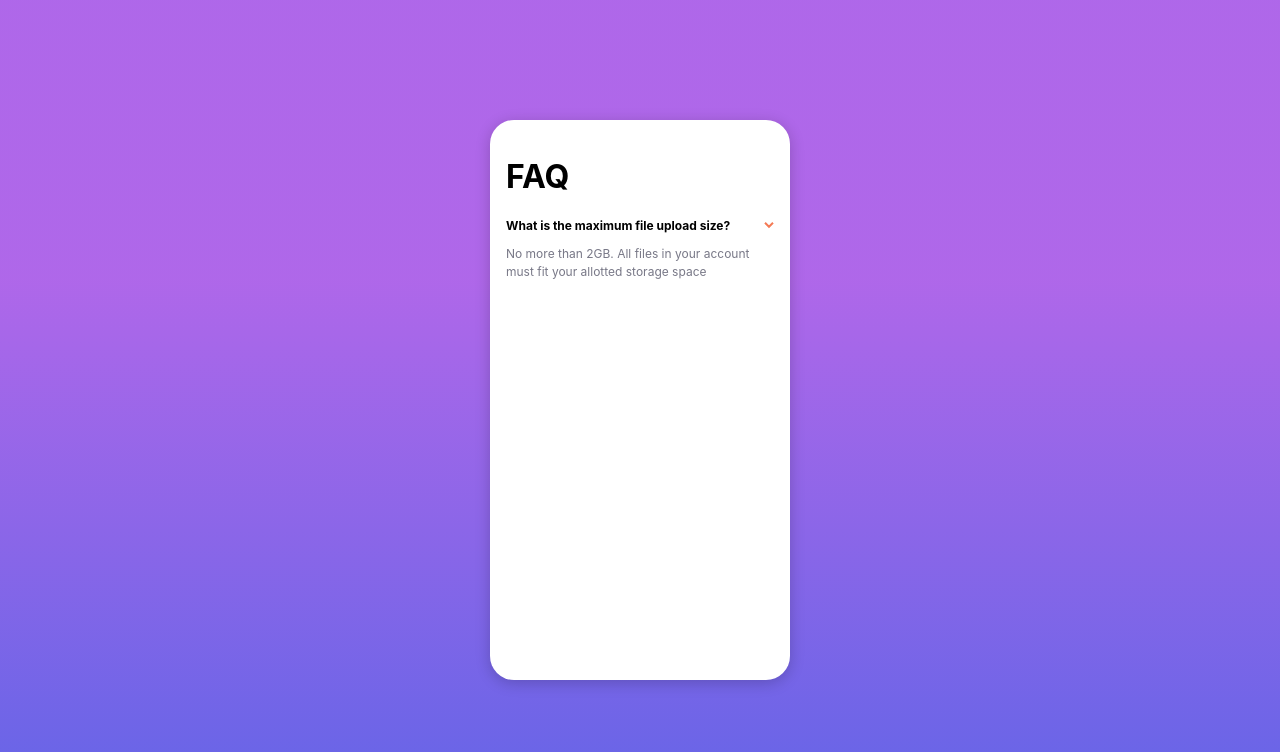
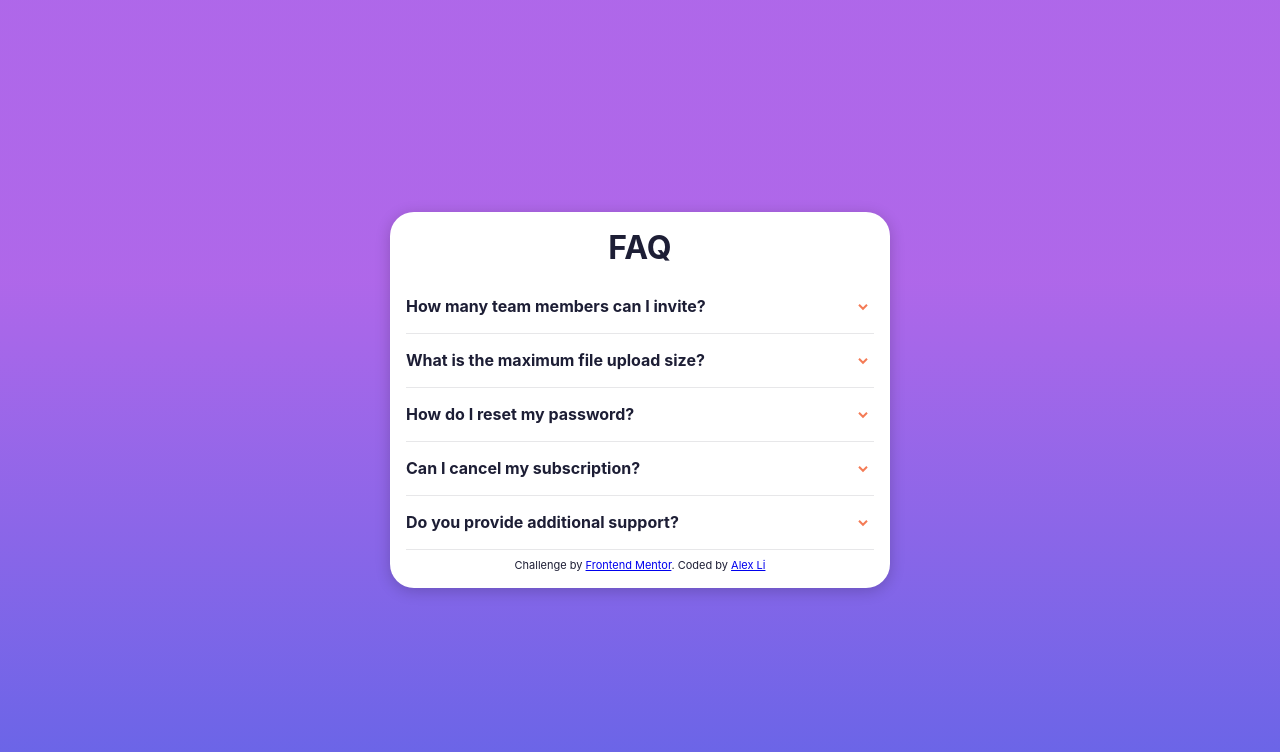
Before and after one commit to awexli/faq-accordion, a React (Create React App) app: page / in a window 1280 px wide. Shown: the top 752 px of the page. Built offline with nearby package versions, Linux system fonts and the light colour scheme.

Commit message:
complete functionality

```diff
--- a/src/App.jsx
+++ b/src/App.jsx
@@ -24,32 +24,74 @@ const MainContainer = styled.div`
     var(--gradient-violet) 35%,
     var(--gradient-blue) 100%
   );
+
+  // Expands background gradient on small viewports
   height: 100vh;
+  overflow: auto;
+
   display: flex;
   justify-content: center;
   align-items: center;
+  color: var(--color-text-primary-dark);
 `;
 
 const MainCard = styled.div`
   background: white;
   width: 300px;
-  height: 70%;
   overflow: hidden;
   border-radius: calc(16px * 1.5);
   box-shadow: 0px 3px 15px rgba(0, 0, 0, 0.2);
+
+  @media (min-width: 576px) {
+    width: 400px;
+  }
+
+  @media (min-width: 768px) {
+    width: 500px;
+  }
 `;
 
 const CardWrapper = styled.div`
   padding: 1rem;
+
+  h1 {
+    text-align: center;
+    margin-top: 0;
+  }
 `;
 
-const messages = {
-  i: {
+const Attribution = styled.div`
+  font-size: 11px;
+  text-align: center;
+`;
+
+const messages = [
+  {
+    question: 'How many team members can I invite?',
+    answer:
+      'You can invite up to 2 additional users on the Free plan. There is no limit on team members for the Premium plan.',
+  },
+  {
     question: 'What is the maximum file upload size?',
     answer:
       'No more than 2GB. All files in your account must fit your allotted storage space',
   },
-};
+  {
+    question: 'How do I reset my password?',
+    answer:
+      'Click “Forgot password” from the login page or “Change password” from your profile page. \n\nA reset link will be emailed to you.',
+  },
+  {
+    question: 'Can I cancel my subscription?',
+    answer:
+      'Yes! Send us a message and we’ll process your request no questions asked.',
+  },
+  {
+    question: 'Do you provide additional support?',
+    answer:
+      'Chat and email support is available 24/7. Phone lines are open during normal business hours.',
+  },
+];
 
 export const App = () => {
   return (
@@ -59,7 +101,13 @@ export const App = () => {
         <MainCard>
           <CardWrapper>
             <h1>FAQ</h1>
-            <Accordion faq={messages.i}/>
+            {messages.map((message, ndx) => (
+              <Accordion key={ndx} faq={message} />
+            ))}
+            <Attribution>
+              Challenge by <a href="https://www.frontendmentor.io?ref=challenge" target="_blank" rel="noreferrer">Frontend Mentor</a>
+              . Coded by <a href="https://github.com/awexli">Alex Li</a>
+            </Attribution>
           </CardWrapper>
         </MainCard>
       </MainContainer>
--- a/src/assets/index.jsx
+++ b/src/assets/index.jsx
@@ -1,5 +1,10 @@
-export const ArrowDown = () => (
-  <svg width="10" height="7" xmlns="http://www.w3.org/2000/svg">
+export const ArrowDown = ({ isExpand }) => (
+  <svg
+    width="10"
+    height="7"
+    xmlns="http://www.w3.org/2000/svg"
+    transform={isExpand ? 'rotate(180)' : ''}
+  >
     <path
       d="M1 .799l4 4 4-4"
       stroke="#F47B56"
--- a/src/components/Accordion.jsx
+++ b/src/components/Accordion.jsx
@@ -1,10 +1,23 @@
+import { useState } from 'react';
 import styled from 'styled-components';
 
 import { ArrowDown } from '../assets';
 
 const AccordionContainer = styled.div`
+  margin-bottom: 8px;
+  border-bottom: 1px solid var(--divider-grey);
+
+  // Important for animation
+  max-height: 45px;
+  overflow: hidden;
+  transition: max-height ease-out 0.2s;
+
   * {
     font-size: var(--font-size-body);
+
+    @media (min-width: 576px) {
+      font-size: 16px;
+    }
   }
 `;
 
@@ -12,24 +25,84 @@ const AccordionHeader = styled.div`
   display: flex;
   justify-content: space-between;
   align-items: center;
+  cursor: pointer;
+
+  transition: color ease 0.1s;
+
+  :hover {
+    color: var(--color-text-primary-red);
+  }
 `;
 
 const AccordionHeading = styled.h2`
-  margin: 0;
+  margin: 8px 0;
 `;
 
 const AccordionMessage = styled.p`
-  color: var(--color-text-neutral-grey);
+  color: var(--color-text-neutral-dark);
   line-height: 1.5;
-  height: 40px;
+  margin: 8px 0;
+  white-space: pre-line;
 `;
 
+const ArrowButton = styled.button`
+  cursor: pointer;
+  border: none;
+  background: transparent;
+
+  :focus {
+    outline: none;
+  }
+`;
+
+const getAccordionContainer = (numOfChildren, currentTarget) => {
+  let parent = currentTarget;
+
+  for (let i = 0; i < numOfChildren; ++i) {
+    parent = parent.parentNode;
+  }
+
+  return parent;
+}
+
 export const Accordion = ({ faq }) => {
+  const [expand, setExpand] = useState(false);
+
+  const handleArrowClick = (e) => {
+    const target = e.target;
+    let panel;
+
+    if (target.nodeName === "path") {
+      panel = getAccordionContainer(4, target);
+    } else if (target.nodeName === 'svg') {
+      panel = getAccordionContainer(3, target);
+    } else if (target.nodeName === 'H2' || target.nodeName === 'BUTTON') {
+      panel = getAccordionContainer(2, target);
+    } else {
+      panel = target.parentNode;
+    }
+
+    if (!panel) {
+      setExpand(!expand);
+      return;
+    }
+
+    if (panel.style.maxHeight) {
+      panel.style.maxHeight = null;
+    } else {
+      panel.style.maxHeight = panel.scrollHeight + 'px';
+    }
+
+    setExpand(!expand);
+  };
+
   return (
-    <AccordionContainer>
-      <AccordionHeader>
+    <AccordionContainer isExpand={expand}>
+      <AccordionHeader onClick={handleArrowClick}>
         <AccordionHeading>{faq.question}</AccordionHeading>
-        <ArrowDown />
+        <ArrowButton>
+          <ArrowDown isExpand={expand} />
+        </ArrowButton>
       </AccordionHeader>
       <AccordionMessage>{faq.answer}</AccordionMessage>
     </AccordionContainer>
```
Also changed, not shown: public/index.html (+0 -32 lines), 1 other file (tests, documents, lock files or other folders).
